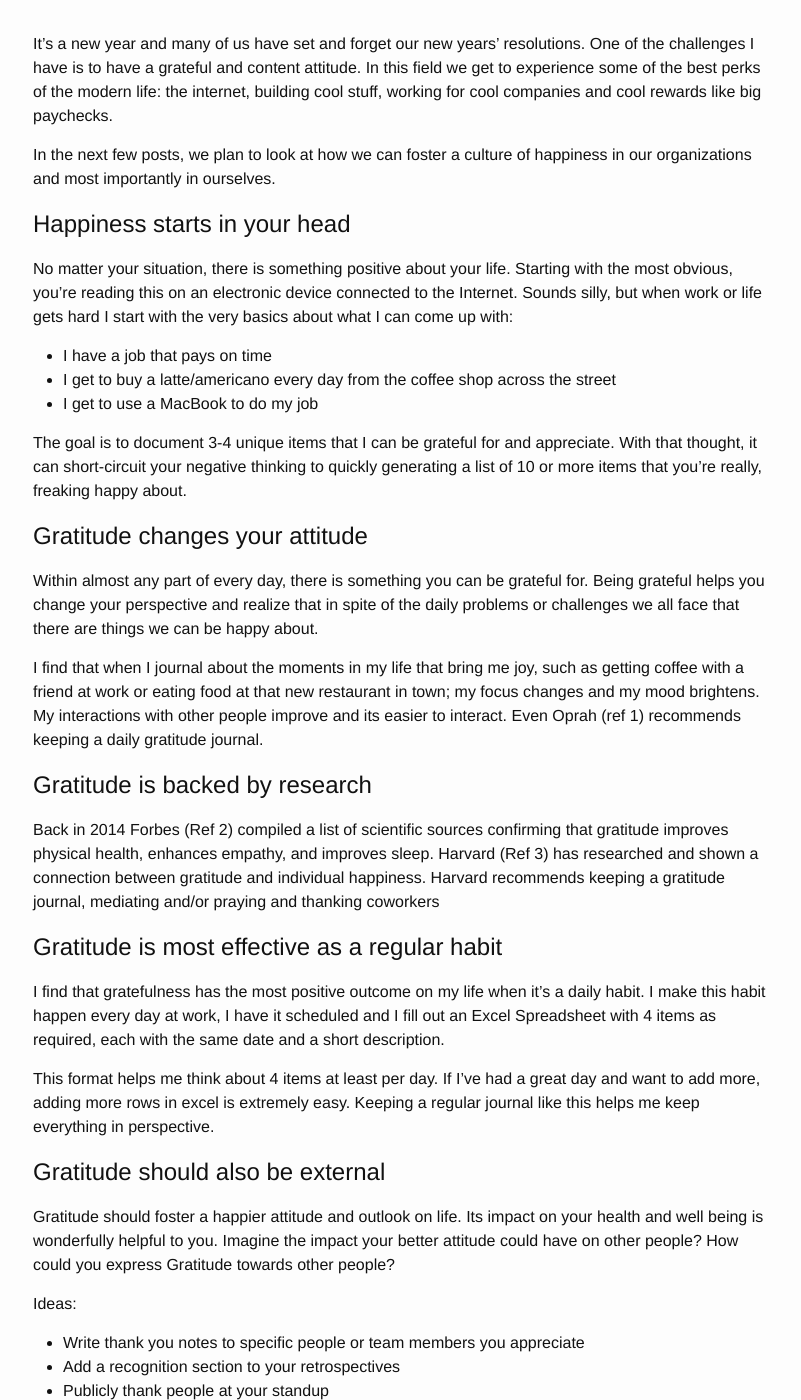
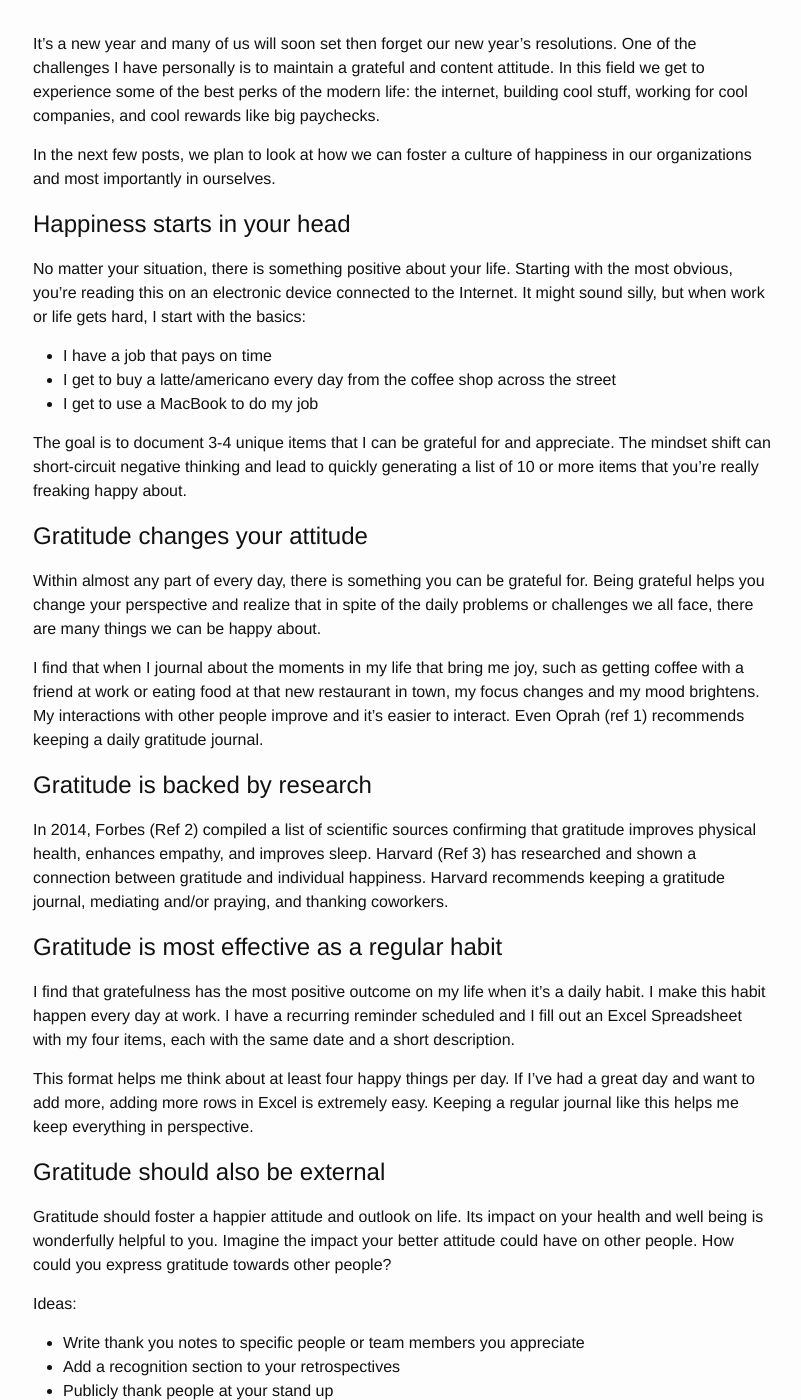
Before and after one commit to prodevmentor/blog, a Jekyll site: the page built from _posts/2018-01-04-developer_happiness_series_gratitude_as_an_attitude.md, in a window 1280 px wide and 1400 px high, scrolled down 224 px. Shown: the whole window, without its empty margins (237-1038 px from the left). Built offline with Jekyll 4.4.1, drawn with Linux system fonts in a browser that asks for light colours; some of the changed text lies outside the part shown.

Commit message:
later publishing

```diff
--- a/_posts/2018-01-04-developer_happiness_series_gratitude_as_an_attitude.md
+++ b/_posts/2018-01-04-developer_happiness_series_gratitude_as_an_attitude.md
@@ -5,45 +5,48 @@ date:   2018-01-04
 categories: softskills developer happiness gratitude
 ---
 
-It's a new year and many of us have set and forget our new years' resolutions. One of the challenges I have is to have a grateful and content attitude. In this field we get to experience some of the best perks of the modern life: the internet, building cool stuff, working for cool companies and cool rewards like big paychecks.
+It's a new year and many of us will soon set then forget our new year’s resolutions. One of the challenges I have personally is to maintain a grateful and content attitude. In this field we get to experience some of the best perks of the modern life: the internet, building cool stuff, working for cool companies, and cool rewards like big paychecks.
 
 In the next few posts, we plan to look at how we can foster a culture of happiness in our organizations and most importantly in ourselves.
 
 # Happiness starts in your head
 
-No matter your situation, there is something positive about your life. Starting with the most obvious, you're reading this on an electronic device connected to the Internet. Sounds silly, but when work or life gets hard I start with the very basics about what I can come up with:
+No matter your situation, there is something positive about your life. Starting with the most obvious, you're reading this on an electronic device connected to the Internet. It might sound silly, but when work or life gets hard, I start with the basics:
 
 * I have a job that pays on time
 * I get to buy a latte/americano every day from the coffee shop across the street
 * I get to use a MacBook to do my job
 
-The goal is to document 3-4 unique items that I can be grateful for and appreciate. With that thought, it can short-circuit your negative thinking to quickly generating a list of 10 or more items that you're really, freaking happy about.
+The goal is to document 3-4 unique items that I can be grateful for and appreciate. The mindset shift can short-circuit negative thinking and lead to quickly generating a list of 10 or more items that you're really freaking happy about.
 
 # Gratitude changes your attitude
 
-Within almost any part of every day, there is something you can be grateful for. Being grateful helps you change your perspective and realize that in spite of the daily problems or challenges we all face that there are things we can be happy about.
+Within almost any part of every day, there is something you can be grateful for. Being grateful helps you change your perspective and realize that in spite of the daily problems or challenges we all face, there are many things we can be happy about.
 
-I find that when I journal about the moments in my life that bring me joy, such as getting coffee with a friend at work or eating food at that new restaurant in town; my focus changes and my mood brightens. My interactions with other people improve and its easier to interact. Even Oprah (ref 1) recommends keeping a daily gratitude journal.
+I find that when I journal about the moments in my life that bring me joy, such as getting coffee with a friend at work or eating food at that new restaurant in town, my focus changes and my mood brightens. My interactions with other people improve and it’s easier to interact. Even Oprah (ref 1) recommends keeping a daily gratitude journal.
 
 # Gratitude is backed by research
-Back in 2014 Forbes (Ref 2) compiled a list of scientific sources confirming that gratitude improves physical health, enhances empathy, and improves sleep. Harvard (Ref 3) has researched and shown a connection between gratitude and individual happiness. Harvard recommends keeping a gratitude journal, mediating and/or praying and thanking coworkers
+In 2014, Forbes (Ref 2) compiled a list of scientific sources confirming that gratitude improves physical health, enhances empathy, and improves sleep. Harvard (Ref 3) has researched and shown a connection between gratitude and individual happiness. Harvard recommends keeping a gratitude journal, mediating and/or praying, and thanking coworkers.
 
 # Gratitude is most effective as a regular habit
 
-I find that gratefulness has the most positive outcome on my life when it's a daily habit. I make this habit happen every day at work, I have it scheduled and I fill out an Excel Spreadsheet with 4 items as required, each with the same date and a short description.
+I find that gratefulness has the most positive outcome on my life when it's a daily habit. I make this habit happen every day at work. I have a recurring reminder scheduled and I fill out an Excel Spreadsheet with my four items, each with the same date and a short description.
 
-This format helps me think about 4 items at least per day. If I've had a great day and want to add more, adding more rows in excel is extremely easy. Keeping a regular journal like this helps me keep everything in perspective.
+This format helps me think about at least four happy things per day. If I've had a great day and want to add more, adding more rows in Excel is extremely easy. Keeping a regular journal like this helps me keep everything in perspective.
 
 # Gratitude should also be external
 
-Gratitude should foster a happier attitude and outlook on life. Its impact on your health and well being is wonderfully helpful to you. Imagine the impact your better attitude could have on other people? How could you express Gratitude towards other people?
+Gratitude should foster a happier attitude and outlook on life. Its impact on your health and well being is wonderfully helpful to you. Imagine the impact your better attitude could have on other people.  How could you express gratitude towards other people?
 
 Ideas:
 
 * Write thank you notes to specific people or team members you appreciate
 * Add a recognition section to your retrospectives
-* Publicly thank people at your standup
+* Publicly thank people at your stand up
 * Privately thank people by taking them to coffee and/or lunch
+
+How have you embedded gratitude into your daily routine?
+How do you feel when you express or receive gratitude at work?
 
 # References
 
```
Also changed, not shown: _posts/2017-12-28-developer_happiness_gratitude_as_an_attitude.md (deleted, +0 -57 lines).
